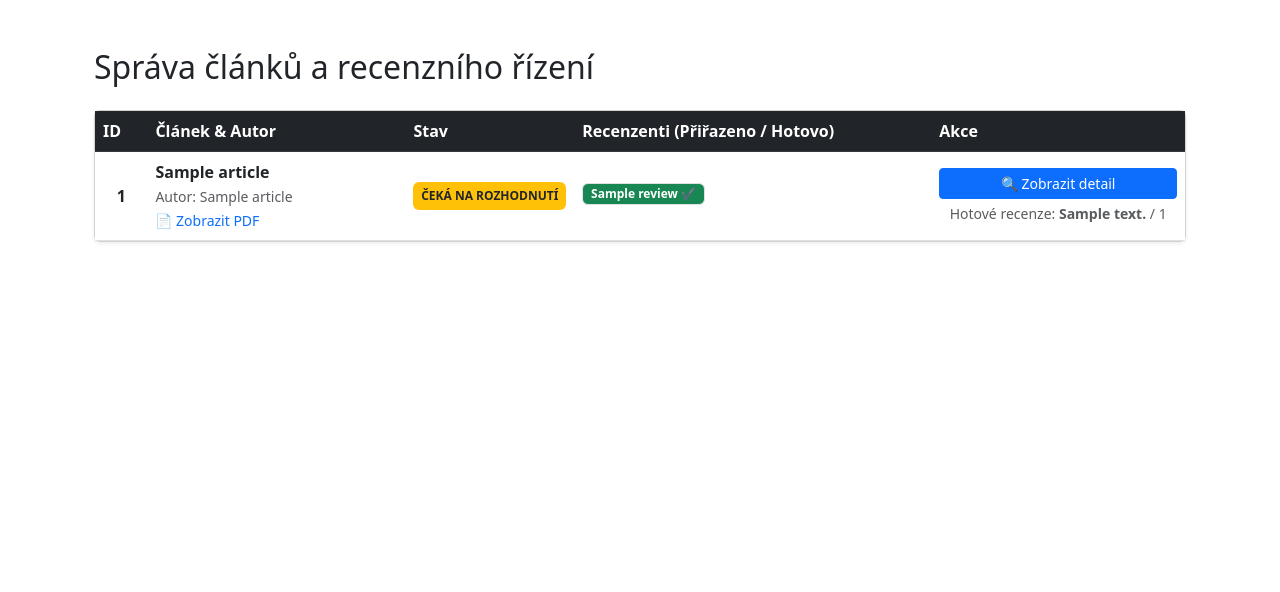
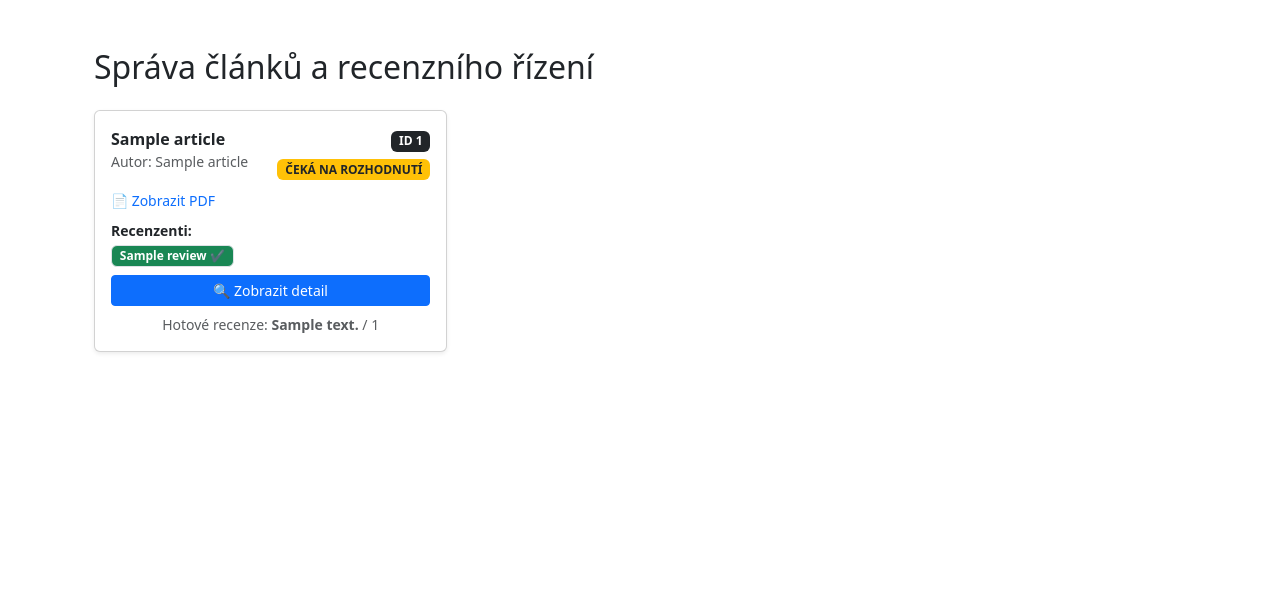
Before and after one commit to MatejSulic/web_sem_sulic, a PHP site: template app/Views/admin_articles_dashboard.phtml in a window 1280 px wide. Shown: the part 63-655 px from the top of the page. Run offline with PHP 8.4, Linux system fonts and the light colour scheme; the template is opened without the code that fills it: most values are stand-ins (such as "Sample title", 1, 10 or a date in 2020).

Commit message:
Pridani responzivity

```diff
--- a/app/Views/admin_articles_dashboard.phtml
+++ b/app/Views/admin_articles_dashboard.phtml
@@ -8,76 +8,105 @@
         </div>
     <?php endif; ?>
 
-    <div class="card shadow-sm">
-        <div class="card-body p-0">
-            <table class="table table-hover align-middle mb-0">
-                <thead class="table-dark">
-                    <tr>
-                        <th style="width: 5%">ID</th>
-                        <th style="width: 25%">Článek & Autor</th>
-                        <th style="width: 10%">Stav</th>
-                        <th style="width: 35%">Recenzenti (Přiřazeno / Hotovo)</th>
-                        <th style="width: 25%">Akce</th>
-                    </tr>
-                </thead>
-                <tbody>
+    <div class="row g-3">
         <?php foreach ($articles as $article): ?>
-                    <tr>
-                        <td class="fw-bold text-center"><?= $article->id ?></td>
+            <div class="col-12 col-md-6 col-xl-4">
+                <div class="card shadow-sm h-100">
+                    <div class="card-body d-flex flex-column">
 
-                        <td>
-                            <strong class="d-block text-truncate" style="max-width: 250px;">
+                        <!-- Hlavička: název + ID + stav -->
+                        <div class="d-flex justify-content-between align-items-start mb-2">
+                            <div>
+                                <strong class="d-block text-truncate" style="max-width: 260px;">
                                     <?= htmlspecialchars($article->title) ?>
                                 </strong>
-                            <small class="text-muted">Autor: <?= htmlspecialchars($article->author_name) ?></small>
-                            <br>
-                            <a href="uploads/<?= htmlspecialchars($article->filename) ?>" target="_blank" class="text-decoration-none small">
+                                <small class="text-muted d-block">
+                                    Autor: <?= htmlspecialchars($article->author_name) ?>
+                                </small>
+                            </div>
+
+                            <div class="text-end">
+                                <span class="badge bg-dark mb-1">ID <?= $article->id ?></span><br>
+
+                                <?php
+                                    $statusClass = 'bg-warning text-dark';
+                                    $statusText  = 'ČEKÁ NA ROZHODNUTÍ';
+
+                                    if ($article->status == 'accepted') {
+                                        $statusClass = 'bg-success';
+                                        $statusText  = 'SCHVÁLENO';
+                                    } elseif ($article->status == 'rejected') {
+                                        $statusClass = 'bg-danger';
+                                        $statusText  = 'ZAMÍTNUTO';
+                                    }
+                                ?>
+                                <span class="badge <?= $statusClass ?>"><?= $statusText ?></span>
+                            </div>
+                        </div>
+
+                        <!-- PDF odkaz -->
+                        <p class="mb-2">
+                            <a href="uploads/<?= htmlspecialchars($article->filename) ?>"
+                               target="_blank"
+                               class="text-decoration-none small">
                                 📄 Zobrazit PDF
                             </a>
-                        </td>
+                        </p>
 
-                        <td>
-                            <?php if ($article->status == 'accepted'): ?>
-                                <span class="badge bg-success w-100 py-2">SCHVÁLENO</span>
-                            <?php elseif ($article->status == 'rejected'): ?>
-                                <span class="badge bg-danger w-100 py-2">ZAMÍTNUTO</span>
+                        <!-- Recenzenti -->
+                        <div class="mb-2">
+                            <strong class="small d-block mb-1">Recenzenti:</strong>
+
+                            <?php if (empty($article->reviews)): ?>
+                                <span class="text-muted small">
+                                    <i class="text-danger">⚠ Zatím nikdo nepřiřazen</i>
+                                </span>
                             <?php else: ?>
-                                <span class="badge bg-warning text-dark w-100 py-2">ČEKÁ NA ROZHODNUTÍ</span>
-                            <?php endif; ?>
-                        </td>
-
-                        <td>
-                            <div class="mb-2">
-                                <?php if (empty($article->reviews)): ?>
-                                    <span class="text-muted small"><i class="text-danger">⚠ Zatím nikdo nepřiřazen</i></span>
-                                <?php else: ?>
+                                <div class="d-flex flex-wrap gap-1">
                                     <?php foreach ($article->reviews as $r): ?>
                                         <?php $isDone = $r->score_technical > 0; ?>
-                                        <span class="badge border <?= $isDone ? 'bg-success' : 'bg-light text-dark border-secondary' ?> me-1" title="<?= $isDone ? 'Ohodnoceno' : 'Čeká na hodnocení' ?>">
+                                        <span class="badge border <?= $isDone ? 'bg-success' : 'bg-light text-dark border-secondary' ?>"
+                                              title="<?= $isDone ? 'Ohodnoceno' : 'Čeká na hodnocení' ?>">
                                             <?= htmlspecialchars($r->reviewer_name) ?>
                                             <?= $isDone ? '✔' : '⏳' ?>
                                         </span>
                                     <?php endforeach; ?>
+                                </div>
                             <?php endif; ?>
                         </div>
 
+                        <!-- Přidání recenzenta (jen pokud pending) -->
                         <?php if ($article->status == 'pending'): ?>
-                                <form action="index.php?page=admin-assign" method="post" class="d-flex gap-1">
+                            <form action="index.php?page=admin-assign"
+                                  method="post"
+                                  class="mb-3">
                                 <input type="hidden" name="article_id" value="<?= $article->id ?>">
-                                    <select name="reviewer_id" class="form-select form-select-sm" required>
+
+                                <div class="d-flex gap-2">
+                                    <select name="reviewer_id"
+                                            class="form-select form-select-sm"
+                                            required>
                                         <option value="" disabled selected>+ Přidat recenzenta...</option>
                                         <?php foreach ($reviewers as $rev): ?>
-                                            <option value="<?= $rev->id ?>"><?= htmlspecialchars($rev->username) ?></option>
+                                            <option value="<?= $rev->id ?>">
+                                                <?= htmlspecialchars($rev->username) ?>
+                                            </option>
                                         <?php endforeach; ?>
                                     </select>
-                                    <button type="submit" class="btn btn-sm btn-outline-secondary">Přidat</button>
+
+                                    <button type="submit"
+                                            class="btn btn-sm btn-outline-secondary">
+                                        Přidat
+                                    </button>
+                                </div>
                             </form>
                         <?php endif; ?>
-                        </td>
 
-                        <td>
-                            <div class="d-grid gap-2">
-                                <a href="index.php?page=admin-article-detail&id=<?= $article->id ?>" class="btn btn-primary btn-sm">
+                        <!-- Spodek karty: akce + souhrn -->
+                        <div class="mt-auto">
+                            <div class="d-grid mb-2">
+                                <a href="index.php?page=admin-article-detail&id=<?= $article->id ?>"
+                                   class="btn btn-primary btn-sm">
                                     <?php if ($article->status == 'pending'): ?>
                                         ⚖️ Detail & Rozhodnout
                                     <?php else: ?>
@@ -86,14 +115,16 @@
                                 </a>
                             </div>
 
-                            <div class="text-center mt-1 small text-muted">
-                                Hotové recenze: <strong><?= $article->finished_reviews ?></strong> / <?= count($article->reviews) ?>
+                            <div class="text-center small text-muted">
+                                Hotové recenze:
+                                <strong><?= $article->finished_reviews ?></strong>
+                                / <?= count($article->reviews) ?>
                             </div>
-                        </td>
-                    </tr>
-                    <?php endforeach; ?>
-                </tbody>
-            </table>
+                        </div>
+
                     </div>
                 </div>
             </div>
+        <?php endforeach; ?>
+    </div>
+</div>
```
Also changed, not shown: app/Views/admin_users.phtml (+40 -26 lines), app/Views/reviews_list.phtml (+32 -24 lines), docs/Documentation.md (+0 -8 lines). Lines whose indentation alone changed are shown as unchanged.
